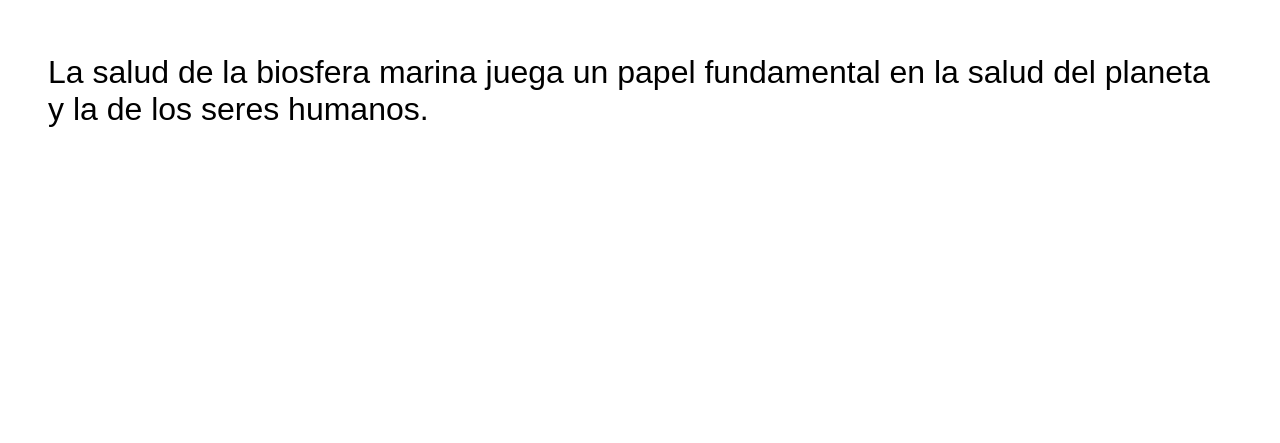
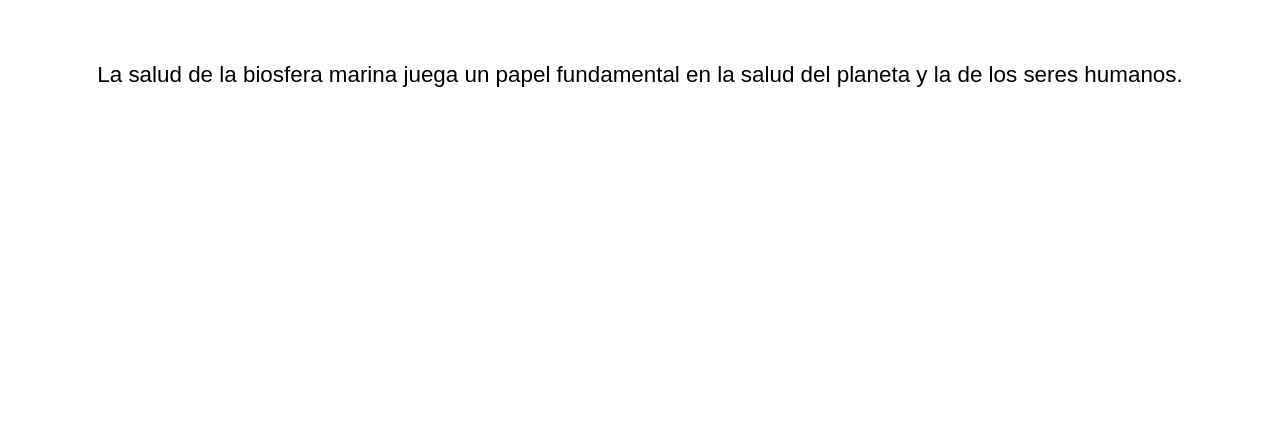
Before and after one commit to marilorequejo6/Scrollytelling13_05, a website: page public/index.html in a window 1280 px wide. Shown: the part 357-800 px from the top of the page. Drawn offline with Linux system fonts and the light colour scheme; a script that the page names is missing.

Commit message:
adaptado a móvil

```diff
--- a/public/styles.css
+++ b/public/styles.css
@@ -2,6 +2,9 @@ body, html {
     margin: 0;
     padding: 0;
     font-family: sans-serif;
+    /* movil */
+    scroll-behavior: smooth;
+    overflow-x: hidden;
   }
 
 .bg {
@@ -29,11 +32,14 @@ body, html {
 
 .section {
   min-height: 100vh;
-  padding: 3rem;
+  padding: 2rem;
   display: flex;
   align-items: center;
   justify-content: center;
-  font-size: 2rem;
+  font-size: 1.4rem;
+  /* movil */
+  line-height: 1.6;
+  text-align: center;
 }
 
 .white {
```
